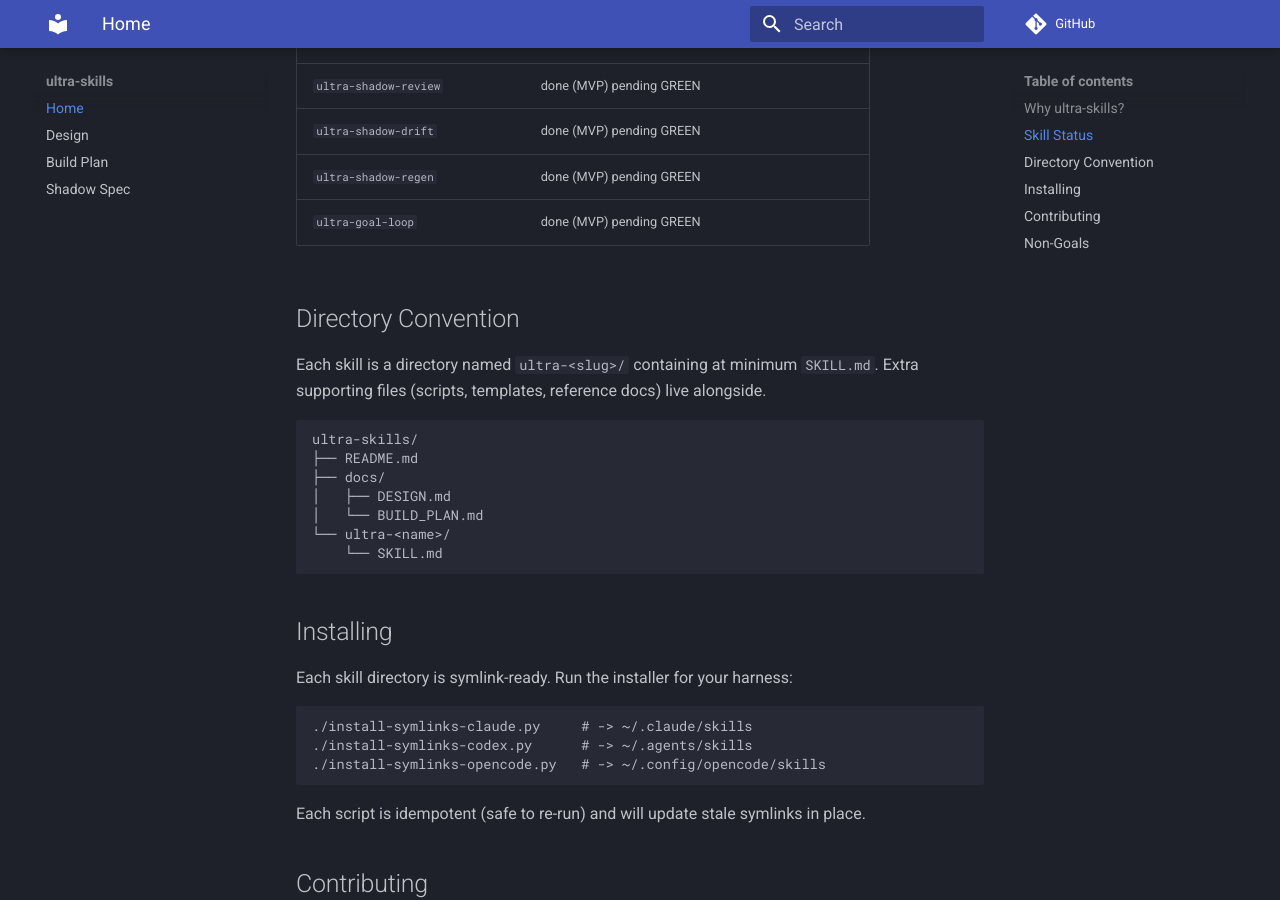
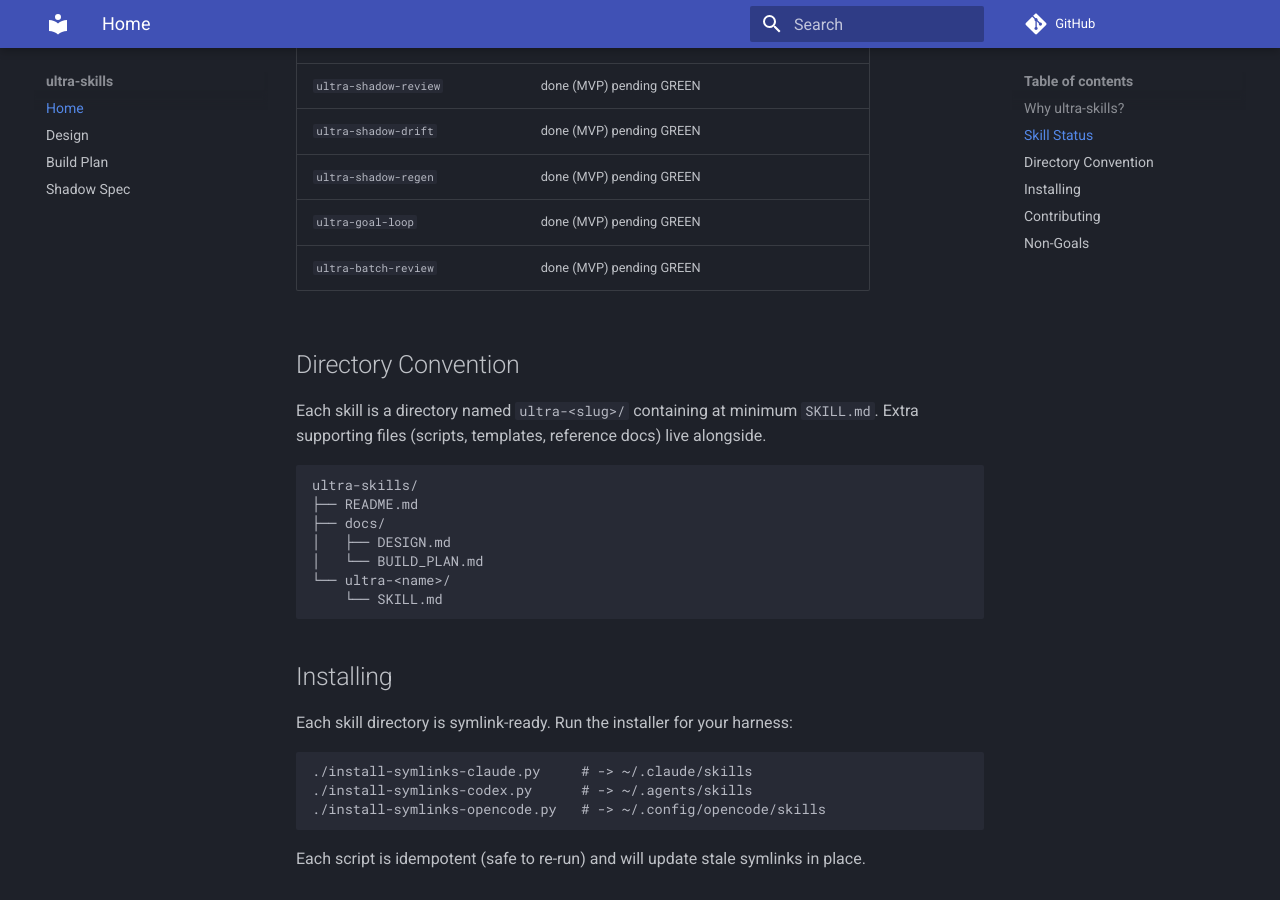
Before and after one commit to clankercode/ultra-skills, an MkDocs documentation site: the page built from site-src/index.md, in a window 1280 px wide and 900 px high, scrolled down 1336 px. Built offline with MkDocs 1.6.1 and Material for MkDocs 9.7.7, drawn with Linux system fonts in a browser that asks for light colours; comment, search, counter and statistics services are not loaded.

Commit message:
Add ultra-batch-review to site skill status table

```diff
--- a/site-src/index.md
+++ b/site-src/index.md
@@ -33,6 +33,7 @@ A skill suite for **hierarchical, multi-document planning** of systems too large
 | `ultra-shadow-drift` | done (MVP) pending GREEN |
 | `ultra-shadow-regen` | done (MVP) pending GREEN |
 | `ultra-goal-loop` | done (MVP) pending GREEN |
+| `ultra-batch-review` | done (MVP) pending GREEN |
 
 ## Directory Convention
 
```
